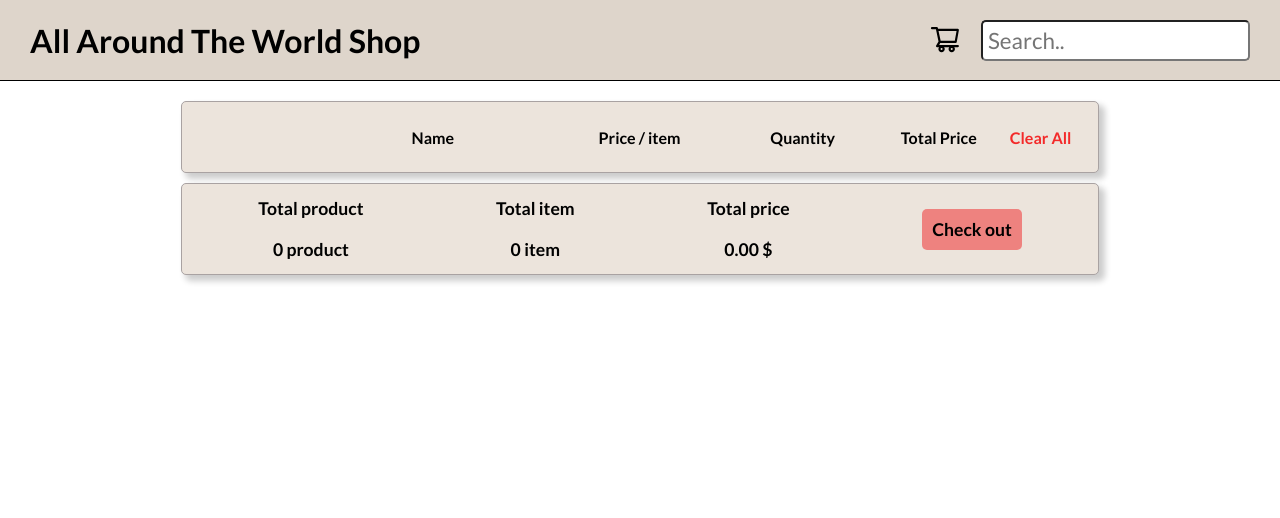
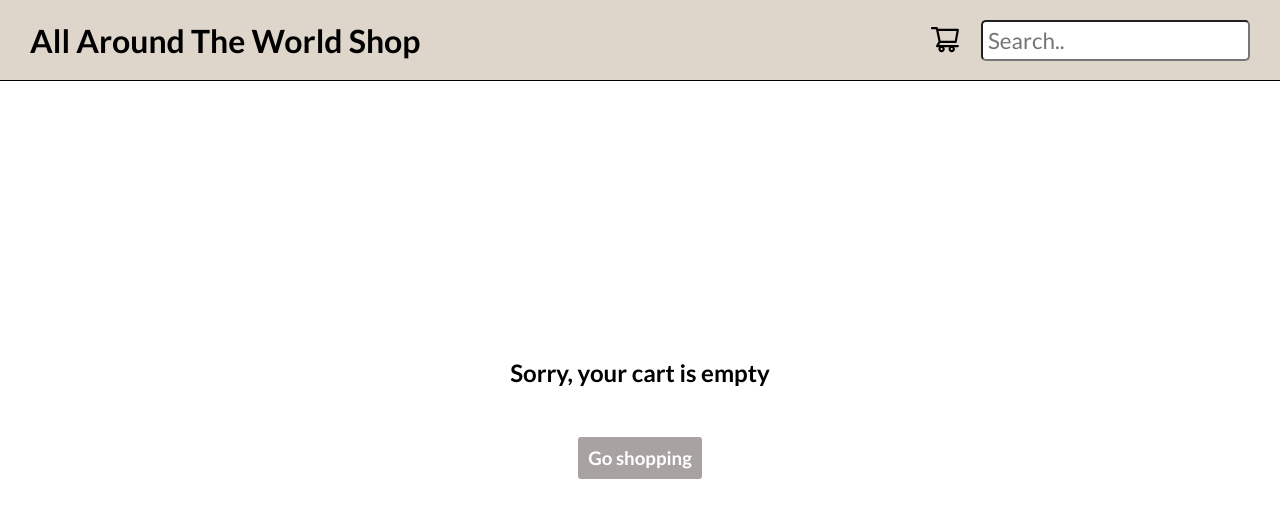
Before and after one commit to HobbyCreate/E-commerce-React-Redux, a React (Create React App) app: page /cart in a window 1280 px wide. Shown: the top 518 px of the page. Built offline with nearby package versions, Linux system fonts and the light colour scheme.

Commit message:
add localStorage to collect data of the state and add comment in the code

```diff
--- a/src/components/CartPage/CartPage.css
+++ b/src/components/CartPage/CartPage.css
@@ -52,6 +52,30 @@
     cursor: pointer;
 }
 
+.empty-cart{
+    display: flex;
+    height: calc(100vh - 125px);
+    text-align: center;
+    align-items: center;
+    justify-content: center;
+    flex-direction: column;
+}
+
+.go-shop{
+    margin-top: 50px;
+    color: #ffffff;
+    background-color: rgb(169, 162, 162);
+    border: none;
+    padding: 10px;
+    border-radius: 3px;
+    cursor: pointer;
+    transition: background-color 0.2s ease-in-out;
+}
+
+.go-shop:hover{
+    background-color: rgb(99, 94, 94);
+}
+
 @media screen and (max-width: 780px) {
     .cart-detail {
         height: 100px;
--- a/src/components/CartPage/CartPage.js
+++ b/src/components/CartPage/CartPage.js
@@ -1,5 +1,6 @@
 import React from 'react'
 import { useSelector, useDispatch } from 'react-redux'
+import { Link } from 'react-router-dom'
 import './CartPage.css'
 import { RiDeleteBin5Line } from 'react-icons/ri'
 import CartHeader from './CartHeader'
@@ -15,6 +16,16 @@ function CartPage() {
     }
 
     return (
+        <>
+            {
+                cart.length === 0 ?
+                    (
+                        <div className='empty-cart'>
+                            <h2>Sorry, your cart is empty</h2>
+                            <Link to='/'><h3 className='go-shop'>Go shopping</h3></Link>
+                        </div>
+                    )
+                    : (
                         <div className='cart-container'>
                             <CartHeader />
                             {
@@ -36,7 +47,7 @@ function CartPage() {
                                             <h4>{`${item.allPrice} $`}</h4>
                                         </div>
                                         <div className='bin'>
-                            <RiDeleteBin5Line onClick={() => onRemoveHandler(item)}/>
+                                            <RiDeleteBin5Line onClick={() => onRemoveHandler(item)} />
                                         </div>
                                     </div>
                                 )
@@ -45,5 +56,8 @@ function CartPage() {
                         </div>
                     )
             }
+        </>
+    )
+}
 
 export default CartPage
--- a/src/components/CartPage/CartSummary.js
+++ b/src/components/CartPage/CartSummary.js
@@ -16,6 +16,7 @@ function CartSummary() {
     };
 
     useEffect(() => {
+        // calculate summary price and quantity
         const sumPriceAllItems = () => {
             let sumPrice = 0;
             let sumQyt = 0;
--- a/src/components/Header/Header.js
+++ b/src/components/Header/Header.js
@@ -13,10 +13,13 @@ function Header() {
     const items = useSelector(state => state.products.items)
     const cartCount = useSelector(state => state.cart.cartLength);
 
+    // onChangeHandler function and searchByProducts function.
+    // use for handler search event when user press 'Enter' key from keyboard on PC
+    // or press 'search/Go' key from virtual keyboard on mobile or tablet
+
     const onChangeHandler = (e) => {
         setSearch((e.target.value).toLowerCase())
     }
-
     const searchByProducts = (e) => {
         if (e.key === "Enter") {
             if (search !== '' || search !== 'undefined') {
@@ -27,7 +30,6 @@ function Header() {
                 }
             }
         }
-
     };
 
     useEffect(() => {
--- a/src/components/homePage/HomePage.js
+++ b/src/components/homePage/HomePage.js
@@ -1,13 +1,18 @@
 import React, { useEffect } from 'react'
 import axios from 'axios';
-import { useDispatch } from 'react-redux';
+import { useDispatch, useSelector } from 'react-redux';
 import { allProducts, clearAllProducts } from '../../features/productSlice';
 import './HomePage.css';
 import CardComponents from '../Card/CardComponents';
 
 function HomePage() {
     const dispatch = useDispatch();
+    const items = useSelector(state => state.products.items);
+
     useEffect(() => {
+        // check items before fecth data.
+        // if items in LocalStorage is empty then fecth
+        if (items === null) {
             const fetchProducts = async () => {
                 const response = await axios.get('https://fakestoreapi.com/products')
                     .catch((error) => {
@@ -17,7 +22,9 @@ function HomePage() {
                 dispatch(allProducts(response.data));
             };
             fetchProducts()
-    }, [dispatch]);
+        }
+
+    }, [dispatch, items]);
 
     return (
         <div className='home-container'>
--- a/src/features/cartSlice.js
+++ b/src/features/cartSlice.js
@@ -1,10 +1,12 @@
 import { createSlice } from "@reduxjs/toolkit";
 
+const cartList = localStorage.getItem('cartList') !== null ? JSON.parse(localStorage.getItem('cartList')) : [];
+const cartListCount = localStorage.getItem('cartListCount') !== null ? JSON.parse(localStorage.getItem('cartListCount')) : 0;
 const cartSlice = createSlice({
     name: 'cart',
     initialState: {
-        cartItems: [],
-        cartLength : 0,
+        cartItems: cartList,
+        cartLength : cartListCount,
     },
     reducers: {
         addItemToCart: (state, action) => {
@@ -22,15 +24,20 @@ const cartSlice = createSlice({
                     state.cartItems.push(action.payload);
                     state.cartLength += 1;
                 }
+            localStorage.setItem('cartList', JSON.stringify(state.cartItems));
+            localStorage.setItem('cartListCount', JSON.stringify(state.cartLength));
         },
         removeItemFromCart: (state, action) => {
             state.cartLength -= 1;
             state.cartItems = state.cartItems.filter(item => item.id !== action.payload.id)
-
+            localStorage.setItem('cartList', JSON.stringify(state.cartItems));
+            localStorage.setItem('cartListCount', JSON.stringify(state.cartLength));
         },
         clearAllItem: (state) => {
             state.cartItems = [];
             state.cartLength = 0;
+            localStorage.setItem('cartList', JSON.stringify(state.cartItems));
+            localStorage.setItem('cartListCount', JSON.stringify(state.cartLength));
         },
     }
 });
--- a/src/features/productSlice.js
+++ b/src/features/productSlice.js
@@ -1,18 +1,22 @@
 import { createSlice } from "@reduxjs/toolkit";
 
+
+const allProductsList = localStorage.getItem('allProducts') !== null ? JSON.parse(localStorage.getItem('allProducts')) : [];
 const productSlice = createSlice({
     name: 'products',
     initialState: {
-        items: [],
+        items: allProductsList,
         selected: [],
         search: [],
     },
     reducers:{
         allProducts: (state, action) => {
             action.payload.forEach(item => state.items.push(item))
+            localStorage.setItem('allProducts', JSON.stringify(state.items));
         },
         clearAllProducts: (state) => {
             state.items = [];
+            localStorage.setItem('allProducts', JSON.stringify(state.items));
         },
         selectedProduct: (state, action) => {
             state.selected = action.payload;
```
Also changed, not shown: src/components/Card/CardComponents.js (+10 -5 lines). Lines whose indentation alone changed are shown as unchanged.
